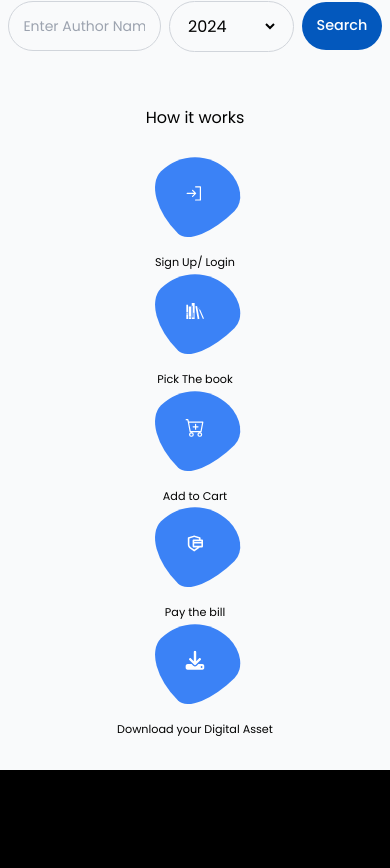
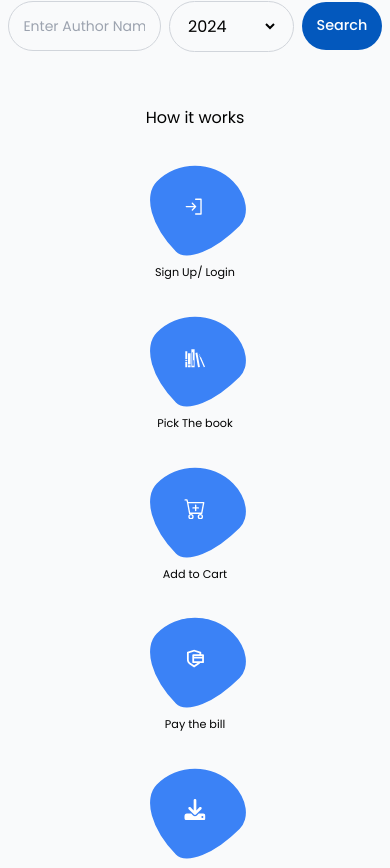
Before and after one commit to davidfayanju1/PeriOpBlog, a React (Vite) app: page / in a window 390 px wide. Shown: the part 1414-2282 px from the top of the page. Built offline with nearby package versions, Linux system fonts and the light colour scheme.

Commit message:
Some changes

```diff
--- a/src/App.css
+++ b/src/App.css
@@ -118,12 +118,19 @@
 
 .blob {
   background-color: #3b82f6;
-  width: 80px;
-  height: 80px;
+  width: 85px;
+  height: 85px;
   border-radius: 60% 40% 30% 70% / 60% 30% 70% 40%;
   transform: rotate(45deg);
   position: relative;
 }
+
+@media screen and (max-width: 768px) {
+  .blob {
+    width: 90px;
+    height: 90px;
+  }
+}
 .inner-text {
   transform: rotate(-45deg);
 }
--- a/src/components/modules/home/HomeComp.tsx
+++ b/src/components/modules/home/HomeComp.tsx
@@ -178,21 +178,21 @@ const HomeComp = () => {
       </section>
 
       <section className="howitworks pb-[2rem]">
-        <h1 className="text-center font-semibold mb-6 text-[1rem] poppins-regular">
+        <h1 className="text-center font-semibold mb-8 text-[1rem] poppins-regular">
           How it works
         </h1>
-        <div className="flow_blob flex md:flex-row flex-col items-center justify-around">
+        <div className="flow_blob flex md:flex-row flex-col items-center justify-around gap-[2rem]">
           {userStory.map((item) => (
             <div>
               <div
                 key={item.name}
                 className="item_card blob text-center mx-auto flex items-center justify-center"
               >
-                <span className="block text-white text-[1.2rem] inner-text">
+                <span className="block text-white text-[1.34rem] inner-text">
                   {item.icon}
                 </span>
               </div>
-              <span className="block text poppins-regular text-[.7rem] mt-5 text-center">
+              <span className="block text poppins-regular text-[.7rem] md:mt-5 mt-3 text-center">
                 {item.action}
               </span>
             </div>
```
